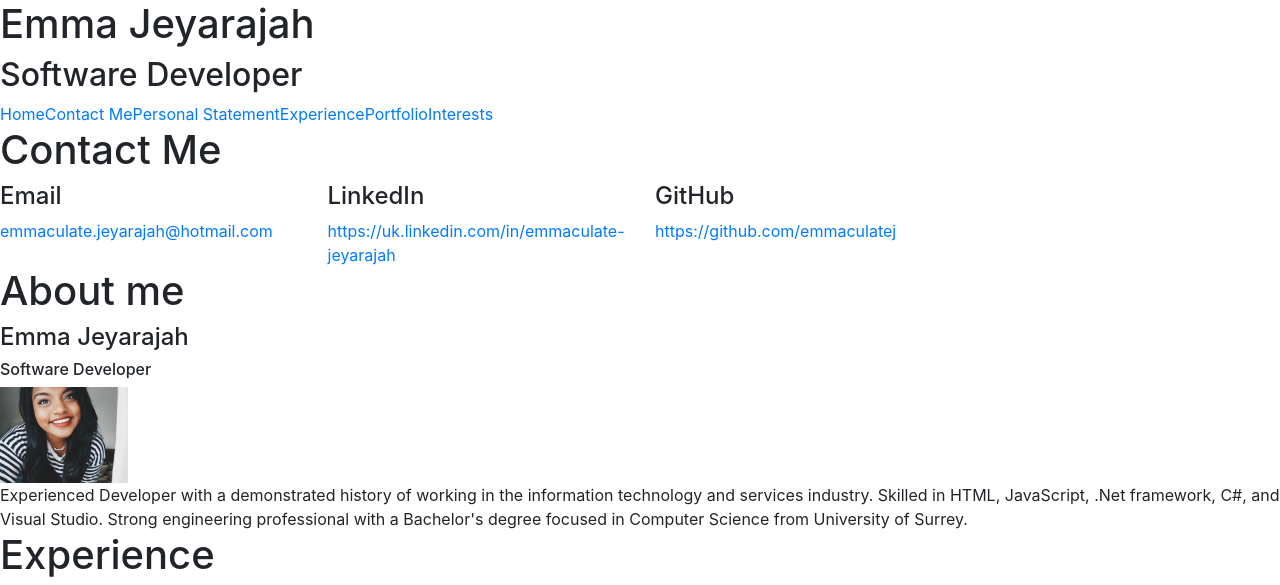
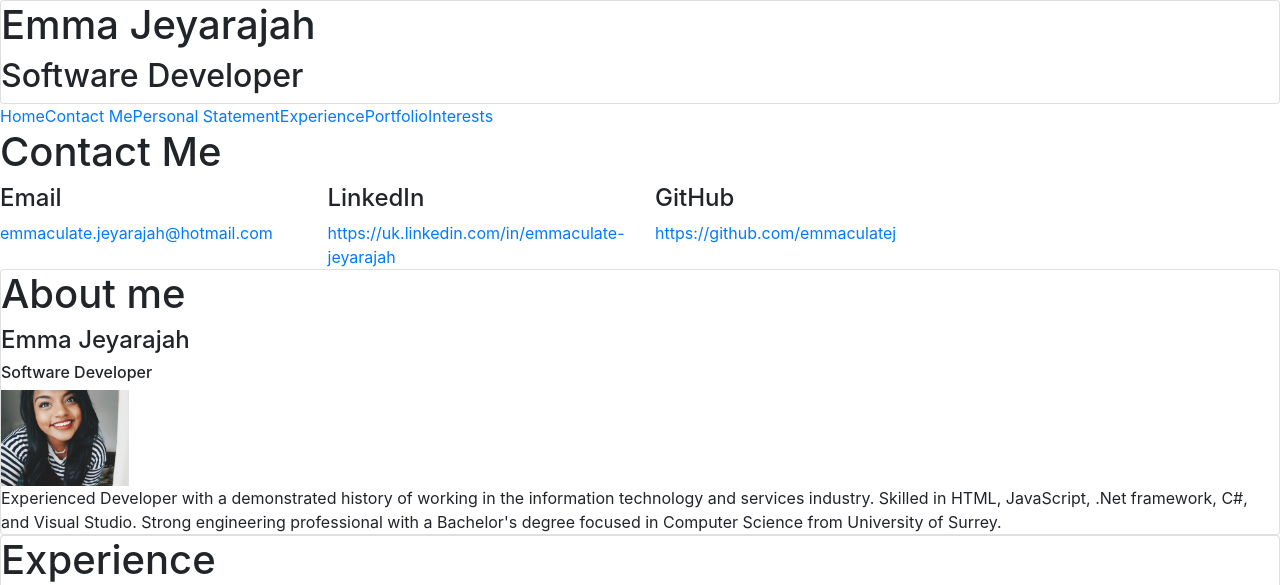
Before and after one commit to emmaculatej/personal-website, a Vue app in the folder personal-website/: page /#/personalInterests in a window 1280 px wide. Shown: the top 585 px of the page. Built offline with nearby package versions, Linux system fonts and the light colour scheme.

Commit message:
Making everything a card

```diff
--- a/personal-website/src/components/Experience.vue
+++ b/personal-website/src/components/Experience.vue
@@ -1,5 +1,5 @@
 <template>
-<div>
+<div class="card">
     <h1> Experience </h1>
     <div class="timeline">
         <div v-for="work in workExperience" v-bind:key="work.id" :class="{'container right': work.id % 2 === 0, 'container left': work.id % 2 !== 0 }">
--- a/personal-website/src/components/HomePage.vue
+++ b/personal-website/src/components/HomePage.vue
@@ -1,5 +1,5 @@
 <template>
-  <div class="homepage">
+  <div class="card">
     <h1>{{personalDetails.forename}} {{personalDetails.surname}}</h1>
     <h2>{{personalDetails.occupation}}</h2>
   </div>
--- a/personal-website/src/components/PersonalDescription.vue
+++ b/personal-website/src/components/PersonalDescription.vue
@@ -1,5 +1,5 @@
 <template>
-<div class="personaldescription">
+<div class="card">
     <h1> About me </h1>
     <h4> {{ personalDetails.forename}} {{ personalDetails.surname}} </h4>
     <h6> {{ personalDetails.occupation}} </h6>
```
